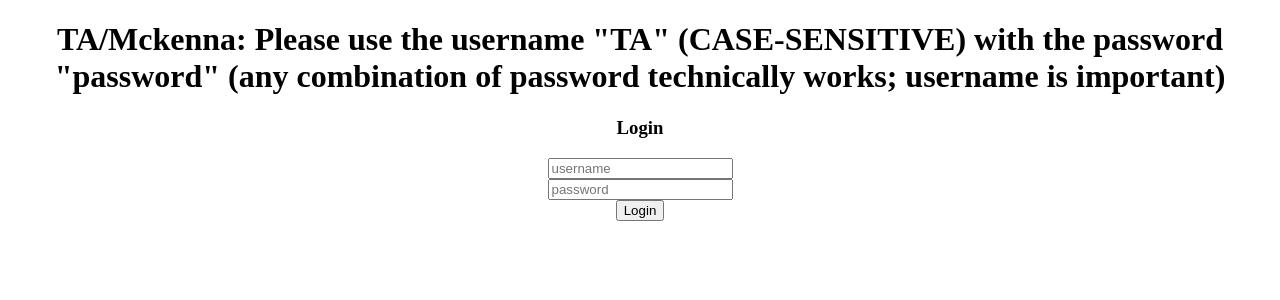
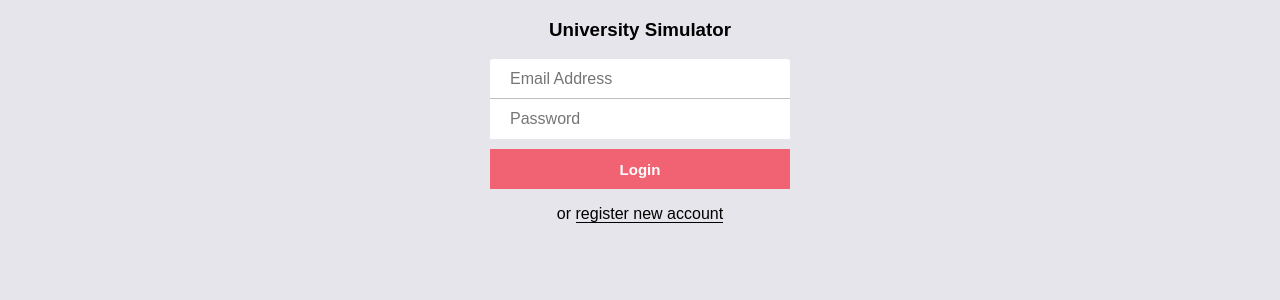
Before and after one commit to shortland/University-Simulator, a PHP site: page /Client/index.html in a window 1280 px wide. Shown: the top 300 px of the page. Run offline with PHP 8.4, Linux system fonts and the light colour scheme.

Commit message:
feat: register & login system

```diff
--- /dev/null
+++ b/Client/css/index.css
@@ -0,0 +1,97 @@
+* {
+  font-family: 'Vegur', sans-serif;
+  box-sizing: border-box;
+}
+
+html {
+  overflow: scroll;
+  overflow-x: hidden;
+}
+
+body {
+  padding: 0px;
+  margin: 0px;
+  overflow: hidden;
+  background-color: rgba(0, 0, 60, 0.1);
+}
+
+::-webkit-scrollbar {
+  width: 0px;
+  background: transparent;
+}
+
+button {
+  border: 0px;
+  background-color: rgb(241, 98, 114, 1.0);
+  cursor: pointer;
+  width: 300px;
+  height: 40px;
+  outline: none;
+  margin-top: 10px;
+  color: #FFFFFF;
+  font-weight: bold;
+  font-size: 15px;
+}
+
+input[type='text'], input[type='password'] {
+  border-radius: 0px;
+  font-size: 16px;
+  padding-left: 20px;
+  border: 0px;
+  text-align: left;
+  width: 300px;
+  height: 40px;
+  color: #000000;
+  outline: none;
+  background-color: rgba(255, 255, 255, 1);
+}
+
+#username, #Rusername {
+  border-bottom: 1px solid silver;
+  border-top-right-radius: 3px;
+  border-top-left-radius: 3px;
+}
+
+#Remail {
+  border-bottom: 1px solid silver;
+}
+
+#showRegister, #showLogin {
+  border-bottom: 1px solid black;
+  cursor: pointer;
+}
+
+#showRegister:hover, #showLogin:hover {
+  border-bottom: 2px solid black;
+}
+
+#toast {
+  position: fixed;
+  top: 10%;
+  z-index: 2;
+  left: calc(50% - 150px);
+  width: 300px;
+  height: 150px;
+  border: 1px solid red;
+  background-color: rgba(255, 255, 255, 1.0);
+  color: #000000;
+  padding: 20px;
+  margin: auto;
+  display: flex;
+  display: none;
+}
+
+#toast p {
+  margin: auto;
+  text-align: center;
+}
+
+#registerForm {
+  display: none;
+}
+
+#emailUsed, #incorrectPassword, #unverified {
+  display: none;
+  color: red;
+  padding-top: 10px;
+}
--- a/Client/index.html
+++ b/Client/index.html
@@ -3,45 +3,35 @@
   <head>
     <meta charset="UTF-8" />
     <meta name="viewport" content="width=device-width, initial-scale=1.0" />
-    <meta http-equiv="X-UA-Compatible" content="ie=edge" />
     <title>University Simulator - Login</title>
-
-    <style>
-      #player-stats {
-        position: fixed;
-        bottom: 10px;
-        left: 10px;
-        background-color: rgba(255, 0, 0, 1.0);
-        color: rgba(255, 255, 255, 1.0);
-        width: 800px;
-        height: 55px;
-        z-index: 3;
-        font-family: "Comic Sans MS", cursive, sans-serif;
-      }
-    </style>
+    <link rel="stylesheet" type="text/css" href="css/index.css">
+    <script type="text/javascript" src="js/feature.min.js"></script>
+    <script src="https://ajax.googleapis.com/ajax/libs/jquery/3.3.1/jquery.min.js"></script>
+    <script type="text/javascript" src="js/login.js"></script>
   </head>
-
   <body>
     <center>
-      <h1>TA/Mckenna: Please use the username "TA" (CASE-SENSITIVE) with the password "password" (any combination of password technically works; username is important)</h1>
-      <h3>Login</h3>
-      <input type='text' placeholder='username' id='username'/>
-      <br>
-      <input type='password' placeholder='password' id='password'/>
-      <br>
-      <button type='button' onClick='login()'>Login</button>
+      <div id="loginForm">
+        <h3>University Simulator</h3>
+        <input type="text" id="username" placeholder="Email Address" autocorrect="off" autocapitalize="off" spellcheck="false" autocomplete="email"/><br>
+        <input type="password" id="password" placeholder="Password" autocorrect="off" autocapitalize="off" spellcheck="false" autocomplete="password"/><br>
+        <button type="button" id="login">Login</button><br>
+        <div id="incorrectPassword">Incorrect email or password</div>
+        <div id="unverified">Account not verified, please check your email & verify account..</div>
+        <p>or <span id="showRegister">register new account</span></p>
+      </div>
+
+      <div id="registerForm">
+        <h3>University Simulator</h3>
+        <!-- <input type="text" id="Rusername" placeholder="Full Name" autocorrect="off" autocapitalize="off" spellcheck="false" autocomplete="name"/><br> -->
+        <input type="text" id="Remail" placeholder="Email Address" autocorrect="off" autocapitalize="off" spellcheck="false" autocomplete="email"/><br>
+        <input type="password" id="Rpassword" placeholder="Password" autocorrect="off" autocapitalize="off" spellcheck="false" autocomplete="new-password"/><br>
+        <div id="emailUsed">Email already in use</div>
+        <button type="button" id="register">Register</button><br>
+        <p>or <span id="showLogin">login to existing account</span></p>
+      </div>
     </center>
-    <script type='text/javascript'>
-      localStorage.clear();
-      function login() {
-        $.getJSON("https://universitysimulator.com/UniversitySimulator/Server/index.php?method=get_user&username=" + $("#username").val(), function(data) {
-          localStorage.setItem("player", JSON.stringify(data));
-          window.location = "player.html";
-        }).fail(() => {
-          alert("Invalid login");
-        });
-      }
-    </script>
-    <script src="https://ajax.googleapis.com/ajax/libs/jquery/3.3.1/jquery.min.js"></script>
+
+    <div id="toast"><p>Toast!</p></div>
   </body>
 </html>
--- a/Client/js/Modules/Chat.js
+++ b/Client/js/Modules/Chat.js
@@ -36,7 +36,7 @@ export class Chat {
       let week = message.substr(4, 4);
       this.PDH.addStats({stats: {day: parseInt(7 * parseInt(week))}});
     }
-    $.getJSON("https://universitysimulator.com/UniversitySimulator/Server/" + "chat.php?method=save_chat&message=" + message + "&username=" + JSON.parse(localStorage.getItem("player"))["name"] + "&epoch=" + (parseInt(Math.floor(Date.now() / 1000)) + 1), data => {
+    $.getJSON("https://universitysimulator.com/UniversitySimulator/Server/" + "chat.php?method=save_chat&message=" + message + "&username=" + JSON.parse(localStorage.getItem("player"))["username"] + "&epoch=" + (parseInt(Math.floor(Date.now() / 1000)) + 1), data => {
       if (data["saved"] > 0) {
         console.log("Success sending message!");
       } else {
--- /dev/null
+++ b/Client/js/login.js
@@ -0,0 +1,106 @@
+$(document).ready(() => {
+  if (!feature.localStorage) {
+    $("#loginForm").css({
+      "color": "#FFFFFF",
+      "background-color": "rgba(0, 0, 0, 0.6)",
+      "padding": "10px",
+      "width": "300px",
+      "margin-top": "40px"
+    });
+
+    $("#loginForm").html(`
+      <h3>Sorry!</h3>
+      <p>Private-Browsing-Mode disables a browser-feature called "localStorage", which is necessary for this site.</p>
+      <p>Disable private browsing to login or create your account.</p>
+      <p>Sorry for any inconvenience.</p>
+    `);
+  }
+
+  $("#showRegister").on("click", () => {
+    $("#loginForm").hide();
+    $("#registerForm").show();
+  });
+
+  $("#showLogin").on("click", () => {
+    $("#registerForm").hide();
+    $("#loginForm").show();
+  });
+
+  // Clear existing data
+  localStorage.clear();
+
+  // Login
+  $("#login").on("click", () => {
+    postData(`https://universitysimulator.com/UniversitySimulator/Server/login.php`, {
+      password: $("#password").val(),
+      email: $("#username").val(),
+    })
+    .then(data => {
+      if (data.status == "ok") {
+        if (data.data.username == "") {
+          let username = prompt("What would you like to be called?");
+          data.data.username = username;
+          console.log(data.data);
+          let player = data.data;
+          console.log(player);
+          console.log(player.email);
+          postData("https://universitysimulator.com/UniversitySimulator/Server/index.php?method=save_user&email=" + player.email, player)
+          .then(data => {
+            console.log(data);
+            localStorage.setItem("player", JSON.stringify(player));
+            setTimeout(() => {
+              window.location.href = "https://universitysimulator.com/UniversitySimulator/Client/player.html";
+            }, 100);
+          })
+          .catch(error => {
+            alert("An unknown error occured");
+          });
+        } else {
+          localStorage.setItem("player", JSON.stringify(data.data));
+          setTimeout(() => {
+            window.location.href = "https://universitysimulator.com/UniversitySimulator/Client/player.html";
+          }, 100);
+        }
+      } else if (data.status == "unverified") {
+        $("#unverified").show();
+      } else {
+        $("#incorrectPassword").show();
+      }
+      console.log(data);
+    })
+    .catch(error => {
+      console.log("Login error:", error);
+      alert("An unknown error occured");
+    });
+  });
+
+  $("#register").on("click", () => {
+    postData(`https://universitysimulator.com/UniversitySimulator/Server/register.php`, {
+      password: $("#Rpassword").val(),
+      email: $("#Remail").val(),
+    })
+    .then(data => {
+      if (data.status == "ok") {
+        $("#registerForm").html("<p>Successfully registered account.</p><p>Please check your email and verify your account (may need to check spam folder)</p>");
+      } else {
+        $("#emailUsed").show();
+      }
+    })
+    .catch(error => {
+      console.log("Register error:", error);
+      alert("An unknown error occured");
+    });
+  });
+
+  function postData(url = ``, data = {}) {
+    return fetch(url, {
+      method: "POST",
+      cache: "no-cache",
+      headers: {
+        "Content-Type": "application/json",
+      },
+      body: JSON.stringify(data)
+    }).then(response => response.json());
+  }
+
+});
--- a/Server/index.php
+++ b/Server/index.php
@@ -3,7 +3,7 @@
 
     if ($_GET['method'] == 'get_user') {
         try {
-            $trimmed = stripslashes(json_encode(utf8_encode(file_get_contents("users/" . $_GET['username'] . ".json"))));
+            $trimmed = stripslashes(json_encode(utf8_encode(file_get_contents("users/" . $_GET['email'] . ".json"))));
             $trimmed = substr($trimmed, 1);
             $trimmed = substr($trimmed, 0, -1);
             echo $trimmed;
@@ -18,7 +18,7 @@
     if ($_GET['method'] == 'save_user') {
         try {
             $jsonData = file_get_contents('php://input');
-            if (!file_put_contents("users/" . $_GET['username'] . ".json", $jsonData)) {
+            if (!file_put_contents("users/" . $_GET['email'] . ".json", $jsonData)) {
                 echo json_encode([
                     "error" => true,
                     "message" => "error saving user data"
--- /dev/null
+++ b/Server/users/ilan.kleiman@stonybrook.edu.json
@@ -0,0 +1 @@
+{"username":"","email":"ilan.kleiman@stonybrook.edu","verified":true,"password":"$2y$10$BSPSCfjVMt4jLr0gvmYB3e8OC5RO5iLARGZeo3RPpTjhasTCAhqDi","year":"Freshman","idn":635028001,"cash":1000,"credits":0,"sleep":100,"hunger":100,"happiness":100,"thirst":100,"gpa":4,"classes":[],"inventory":["Purple_Brown","food-steak","food-steak","food-water","food-water","food-pizza-pepperoni","food-pizza","food-pizza","food-pizza"],"week":1,"followers":0}
--- /dev/null
+++ b/Server/users/ilankleiman@gmail.com.json
@@ -0,0 +1 @@
+{"username":"ilan","email":"ilankleiman@gmail.com","verified":true,"password":"$2y$10$bcATBZrqfXBIlHIeD1TxxuPcqygiI7716mt62EV1d0QVozlXEuuva","year":"Freshman","idn":732091716,"cash":1000,"credits":0,"sleep":100,"hunger":100,"happiness":100,"thirst":100,"gpa":4,"classes":[],"inventory":["Purple_Brown","food-steak","food-steak","food-water","food-water","food-pizza-pepperoni","food-pizza","food-pizza","food-pizza"],"week":1,"followers":0}
```
Also changed, not shown: Client/js/Modules/PlayerDataHandler.js (+5 -5 lines), Client/js/Modules/SharedEventData.js (+0 -34 lines), Client/js/feature.min.js (added, +2 -0 lines), Client/js/index.js (+4 -4 lines), Server/login.php (added, +34 -0 lines), Server/register.php (added, +76 -0 lines), Server/verify.php (added, +16 -0 lines).
